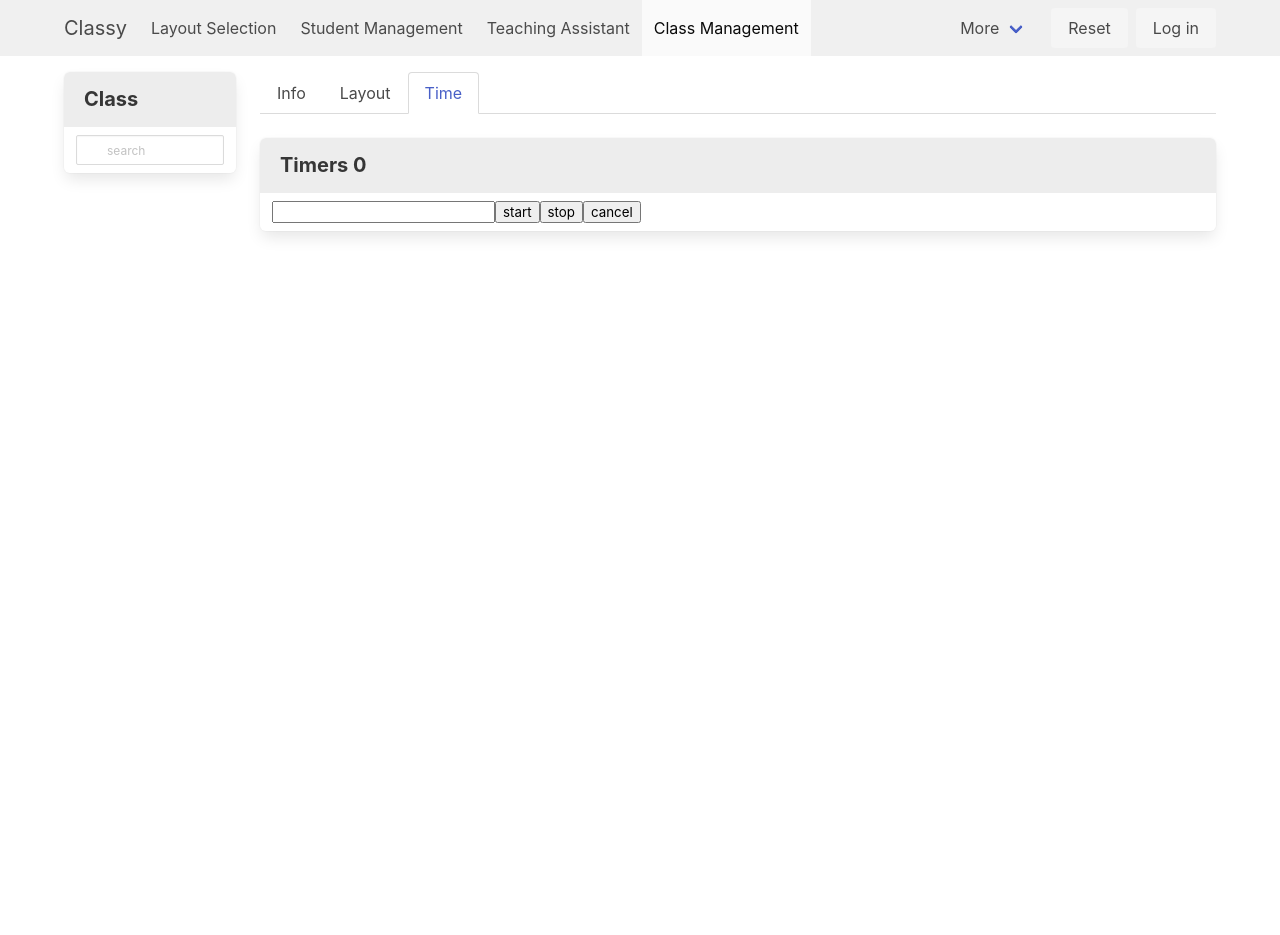
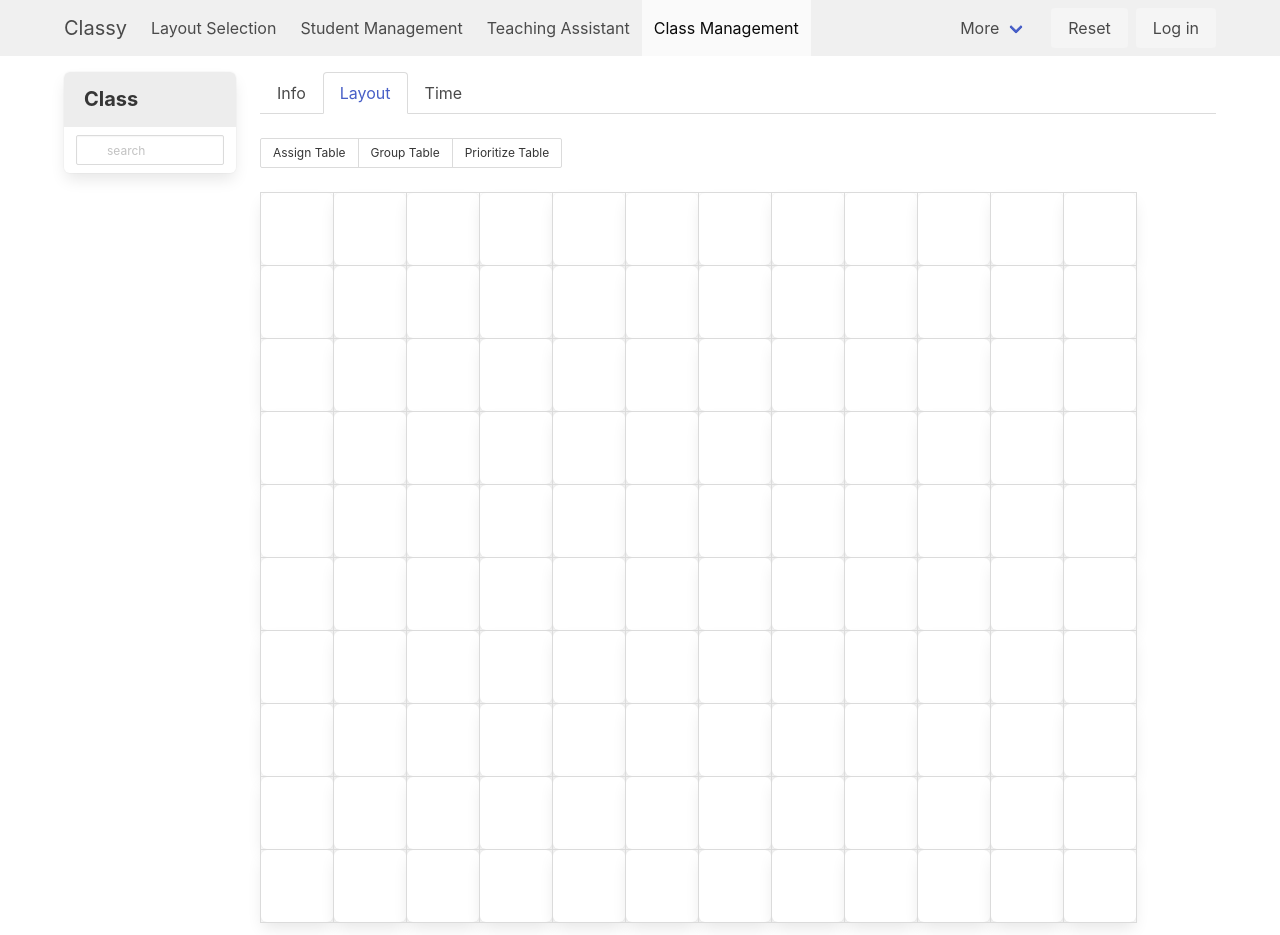
Before and after one commit to nianlu/classy, a React (Create React App) app in the folder client/: page / in a window 1280 px wide. Before the commit the page ends 800 px from the top, so only its background shows below. Built offline with nearby package versions, Linux system fonts and the light colour scheme.

Commit message:
classmanagement layout

```diff
--- a/client/src/container/ClassManagement.js
+++ b/client/src/container/ClassManagement.js
@@ -8,7 +8,7 @@ import Timer from './Timer';
 
 function ClassManagement() {
 
-  const [active, setActive] = React.useState(3);
+  const [active, setActive] = React.useState(2);
 
   const [search, setSearch] = React.useState('');
   const [clases, setClases] = useStateWithLocalStorage('clases', []);
--- a/client/src/container/Layout.js
+++ b/client/src/container/Layout.js
@@ -1,14 +1,61 @@
 /* eslint-disable jsx-a11y/anchor-is-valid */
-import React from 'react';
+import React, { useState } from 'react';
 
 function Layout(props) {
 
     const tables = props.tables;
     const onChangeTable = props.onChangeTable;
 
+    const getTable = (tableOn, tableOff) => (table, i, j) =>
+      table.hasTable?
+        <a className={table.sit? "box c-box c-used" : "box c-box c-selected"}
+          onClick={tableOn(i, j)}
+        >
+          {table.sit? table.sit : 'Table'}
+        </a>
+        :
+        <a className="box c-box" onClick={tableOff(i, j)}> </a>
+
+    const getFeature = (active) => {
+      if (active === 0) {
+        return {active: active, produce: getTable(
+          (i, j) => () => {},
+          (i, j) => () => {}
+        )}
+      } else if (active === 1) {
+        return {active: active, produce: getTable(
+          (i, j) => () => onChangeTable(i, j, {hasTable: false, sit: null}),
+          (i, j) => () => onChangeTable(i, j, {hasTable: true})
+        )}
+      } else if (active === 2) {
+        return {active: active, produce: getTable(
+          (i, j) => () => onChangeTable(i, j, {hasTable: false, sit: null}),
+          (i, j) => () => onChangeTable(i, j, {hasTable: true})
+        )}
+      } else if (active === 3) {
+        return {active: active, produce: getTable(
+          (i, j) => () => onChangeTable(i, j, {hasTable: false, sit: null}),
+          (i, j) => () => onChangeTable(i, j, {hasTable: true})
+        )}
+      }
+    }
+
+    const [feature, setFeature] = useState(getFeature(0))
+    const onFeature = (active) => setFeature(getFeature(active))
+
     return (
         <div className="tab">
 
+        <div className="buttons has-addons">
+          <span className={feature.active === 1? "button is-small is-active" : "button is-small"}
+            onClick={() => feature.active === 1? onFeature(0) : onFeature(1)}>Assign Table</span>
+          {feature.active === 2? <span className="button is-small is-active">0</span> : <span />}
+          <span className={feature.active === 2? "button is-small is-active" : "button is-small"}
+            onClick={() => feature.active === 2? onFeature(0) : onFeature(2)}>Group Table</span>
+          {feature.active === 3? <span className="button is-small is-active">0</span> : <span />}
+          <span className={feature.active === 3? "button is-small is-active" : "button is-small"}
+            onClick={() => feature.active === 3? onFeature(0) : onFeature(3)}>Prioritize Table</span>
+        </div>
         <table className="table is-bordered">
           <tbody>
           {tables.map((r,i) =>
@@ -16,15 +63,7 @@ function Layout(props) {
               {r.map((t,j) =>
                 // <td className="c-box" key={'s'+i+''+j}>Seat R{i} C{j}</td>
                 <td className="c-td" key={'s'+i+''+j}>
-                  {t.hasTable?
-                    <a className={t.sit? "box c-box c-used" : "box c-box c-selected"}
-                      onClick={() => onChangeTable(i, j, {hasTable: false, sit: null})}
-                    >
-                    {t.sit? t.sit : 'Table'}
-                    </a>
-                  :
-                    <a className="box c-box" onClick={() => onChangeTable(i, j, {hasTable: true})}></a>
-                  }
+                  {feature.produce(t, i, j)}
                 </td>
               )}
             </tr>
--- a/client/src/container/Timer.js
+++ b/client/src/container/Timer.js
@@ -3,9 +3,28 @@ import React, { useState } from 'react';
 
 function Layout(props) {
 
+  const [timer, setTimer] = useState(0)
   const [time, setTime] = useState(0)
   const [start, setStart] = useState(Date.now())
-  // const timer = setInterval(() => setTime((Date.now() - start)/1000), 1000)
+  // const timer = setInterval(() => setTime((Date.now() - start)/1000), 100)
+
+  const startTimer = () => {
+    console.log('start', timer)
+    setTimer(setInterval(() => setTime((Date.now() - start)/1000), 100))
+    console.log('start', timer)
+  }
+
+  const stopTimer = () => {
+    console.log('stop', timer)
+    setStart(Date.now())
+    console.log('stop', start)
+    clearInterval(timer)
+  }
+
+  const cancelTimer = () => {
+    clearInterval(timer)
+    setTime(0)
+  }
 
     return (
         <div>
@@ -15,9 +34,9 @@ function Layout(props) {
             </p>
             <div className="panel-block">
               <input type="text"></input>
-              <button>start</button>
-              <button>stop</button>
-              <button>cancel</button>
+              <button onClick={startTimer}>start</button>
+              <button onClick={stopTimer}>stop</button>
+              <button onClick={cancelTimer}>cancel</button>
             </div>
           </nav>
         </div>
```
